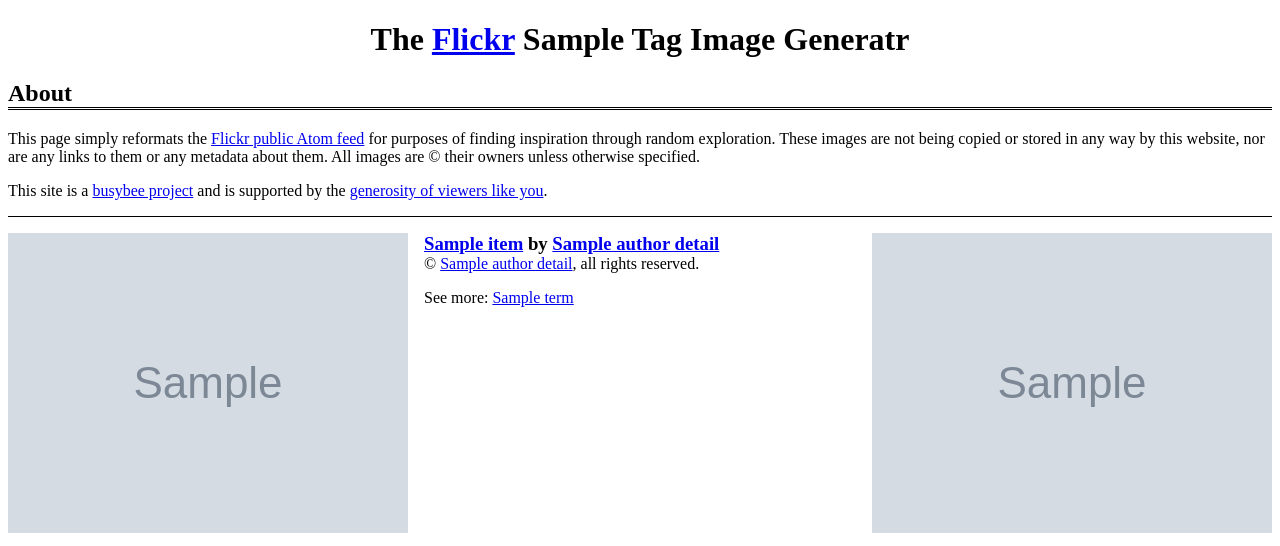
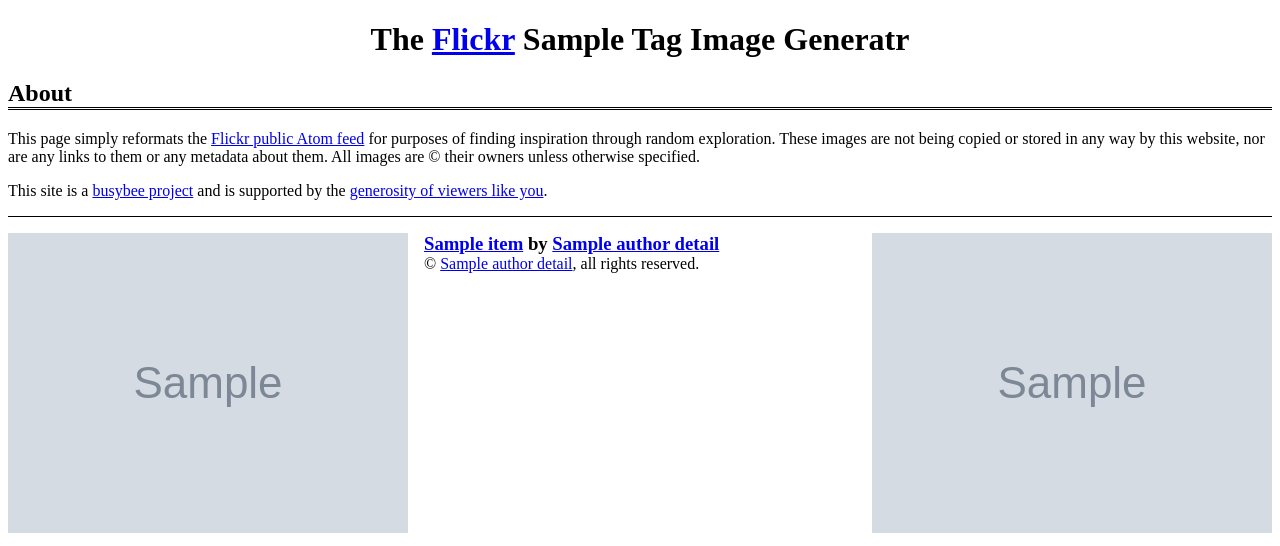
Before and after one commit to fluffy-critter/flrig, a Flask app: template templates/flrig.html in a window 1280 px wide. Shown: the top 546 px of the page. Run offline with Flask 2, Linux system fonts and the light colour scheme; the template is opened without the code that fills it: most values are stand-ins (such as "Sample title", 1, 10 or a date in 2020); grey boxes marked "Sample" are stand-in pictures; parts of the project's set-up code (start-up, migrations or seed data) failed here and were passed over.

Commit message:
also disable tag display

```diff
--- a/templates/flrig.html
+++ b/templates/flrig.html
@@ -55,7 +55,7 @@
 
   <div class="content">{{filter_description(item.description)}}</div>
 
-  {% set tags=item.tags|selectattr('term')|list %}
+  {% set tags=None and item.tags|selectattr('term')|list %}
   {% if tags %}
   <div class="tags">See more: <ul>
   {% for tag in tags %}
```
